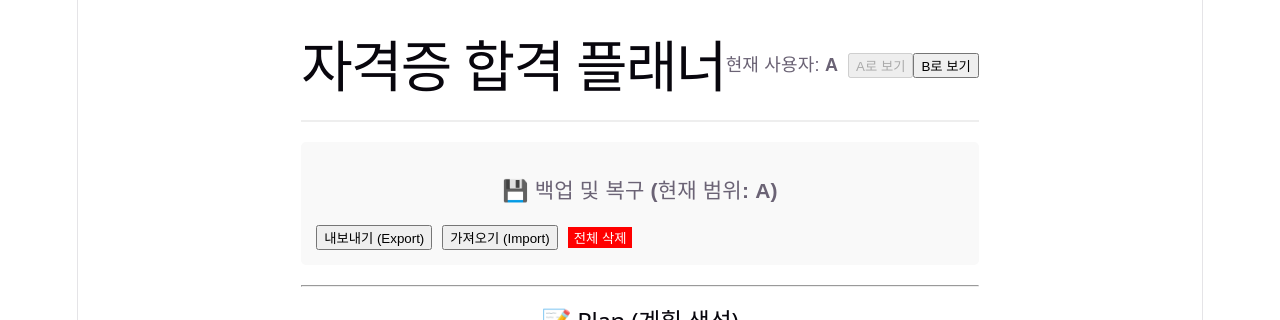
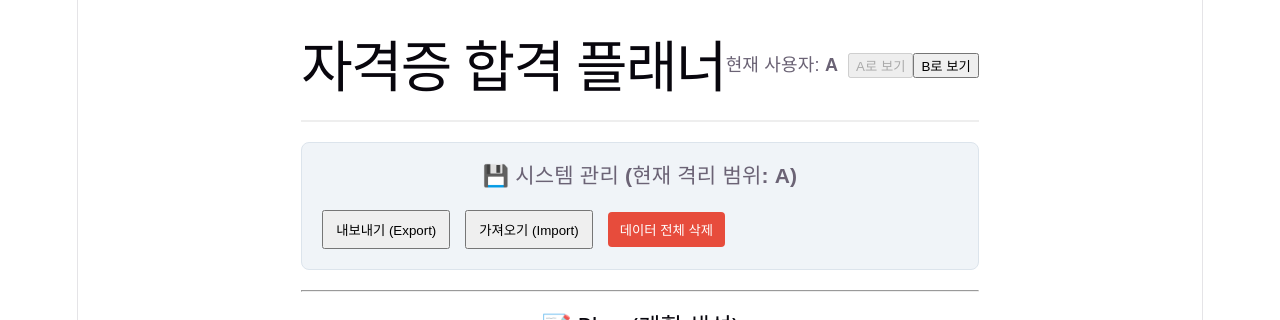
Before and after one commit to gyeonggumun/PDS-Planner, a React app in the folder frontend/: page / in a window 1280 px wide. Shown: the top 320 px of the page. Built offline with nearby package versions, Linux system fonts and the light colour scheme; no server answers; the HTML template or start-up script is replaced by a standard one.

Commit message:
백업, 가져오기, 전체 삭제

```diff
--- a/frontend/src/components/BackupManager.jsx
+++ b/frontend/src/components/BackupManager.jsx
@@ -4,34 +4,34 @@ import { fetchApi } from '../api';
 export default function BackupManager({ scope }) {
   const fileInputRef = useRef(null);
 
-  // 내보내기[cite: 1]
+  // 1. 내보내기 로직 (JSON 다운로드)[cite: 1]
   const handleExport = async () => {
     try {
       const blob = await fetchApi('/backup/export', { isDownload: true });
       const url = window.URL.createObjectURL(blob);
       const a = document.createElement('a');
       a.href = url;
-      a.download = `backup_scope_${scope}.json`;
+      a.download = `backup_scope_${scope}.json`; // 현재 A/B 범위에 맞는 이름 부여
       a.click();
       window.URL.revokeObjectURL(url);
     } catch (e) {
-      console.error(e);
+      console.error('내보내기 실패:', e);
     }
   };
 
-  // 전체 삭제[cite: 1]
+  // 2. 전체 삭제 로직[cite: 1]
   const handleDeleteAll = async () => {
-    if (!window.confirm(`${scope} 인물의 모든 데이터를 정말 삭제하시겠습니까?`)) return;
+    if (!window.confirm(`정말로 ${scope} 인물의 모든 데이터를 삭제하시겠습니까?`)) return;
     try {
       await fetchApi('/backup/all', { method: 'DELETE' });
-      alert('전체 삭제되었습니다. (새로고침하여 확인하세요)');
+      alert('모든 데이터가 삭제되었습니다. 새로고침을 진행합니다.');
       window.location.reload();
     } catch (e) {
-      alert('삭제 중 오류가 발생했습니다.');
+      alert('전체 삭제 중 오류가 발생했습니다.');
     }
   };
 
-  // 가져오기 (복원)[cite: 1]
+  // 3. 가져오기 (복원) 로직 - 폼 데이터 활용[cite: 1]
   const handleImport = async (e) => {
     const file = e.target.files[0];
     if (!file) return;
@@ -42,24 +42,24 @@ export default function BackupManager({ scope }) {
     try {
       await fetchApi('/backup/import', {
         method: 'POST',
-        body: formData, // FormData 전송 시 api.js에서 Content-Type을 자동 제거함
+        body: formData, // FormData 사용 시 fetchApi 내부에서 Content-Type을 알아서 제거하여 브라우저가 자동 설정하도록 유도
       });
-      alert('복원 완료! (새로고침하여 확인하세요)');
+      alert('복원 작업이 완료되었습니다! 데이터를 다시 불러옵니다.');
       window.location.reload();
     } catch (error) {
-      alert('가져오기 실패: 잘못된 파일이거나 문법이 깨졌습니다.'); // T06-C41 거부 처리[cite: 1]
+      alert('가져오기 실패: 문법이 깨졌거나 잘못된 형식의 파일입니다.'); // 잘못된 파일 거부 조건 처리[cite: 1]
     } finally {
-      fileInputRef.current.value = ''; // input 초기화
+      fileInputRef.current.value = ''; // 다음 업로드를 위해 input 초기화
     }
   };
 
   return (
-    <div style={{ backgroundColor: '#f9f9f9', padding: '15px', borderRadius: '5px' }}>
-      <h3>💾 백업 및 복구 (현재 범위: {scope})</h3>
-      <div style={{ display: 'flex', gap: '10px', alignItems: 'center' }}>
-        <button onClick={handleExport}>내보내기 (Export)</button>
+    <div style={{ backgroundColor: '#f0f4f8', padding: '20px', borderRadius: '8px', border: '1px solid #dce4ec' }}>
+      <h3 style={{ marginTop: 0 }}>💾 시스템 관리 (현재 격리 범위: {scope})</h3>
+      <div style={{ display: 'flex', gap: '15px', alignItems: 'center' }}>
+        <button onClick={handleExport} style={{ padding: '8px 12px', cursor: 'pointer' }}>내보내기 (Export)</button>
 
-        {/* 숨겨진 파일 인풋을 버튼으로 트리거 */}
+        {/* 파일 선택창을 숨기고 버튼 클릭으로 트리거 */}
         <input
           type="file"
           accept=".json"
@@ -67,9 +67,16 @@ export default function BackupManager({ scope }) {
           style={{ display: 'none' }}
           onChange={handleImport}
         />
-        <button onClick={() => fileInputRef.current.click()}>가져오기 (Import)</button>
+        <button onClick={() => fileInputRef.current.click()} style={{ padding: '8px 12px', cursor: 'pointer' }}>
+          가져오기 (Import)
+        </button>
 
-        <button onClick={handleDeleteAll} style={{ backgroundColor: 'red', color: 'white', border: 'none' }}>전체 삭제</button>
+        <button
+          onClick={handleDeleteAll}
+          style={{ padding: '8px 12px', backgroundColor: '#e74c3c', color: '#fff', border: 'none', borderRadius: '4px', cursor: 'pointer' }}
+        >
+          데이터 전체 삭제
+        </button>
       </div>
     </div>
   );
```
